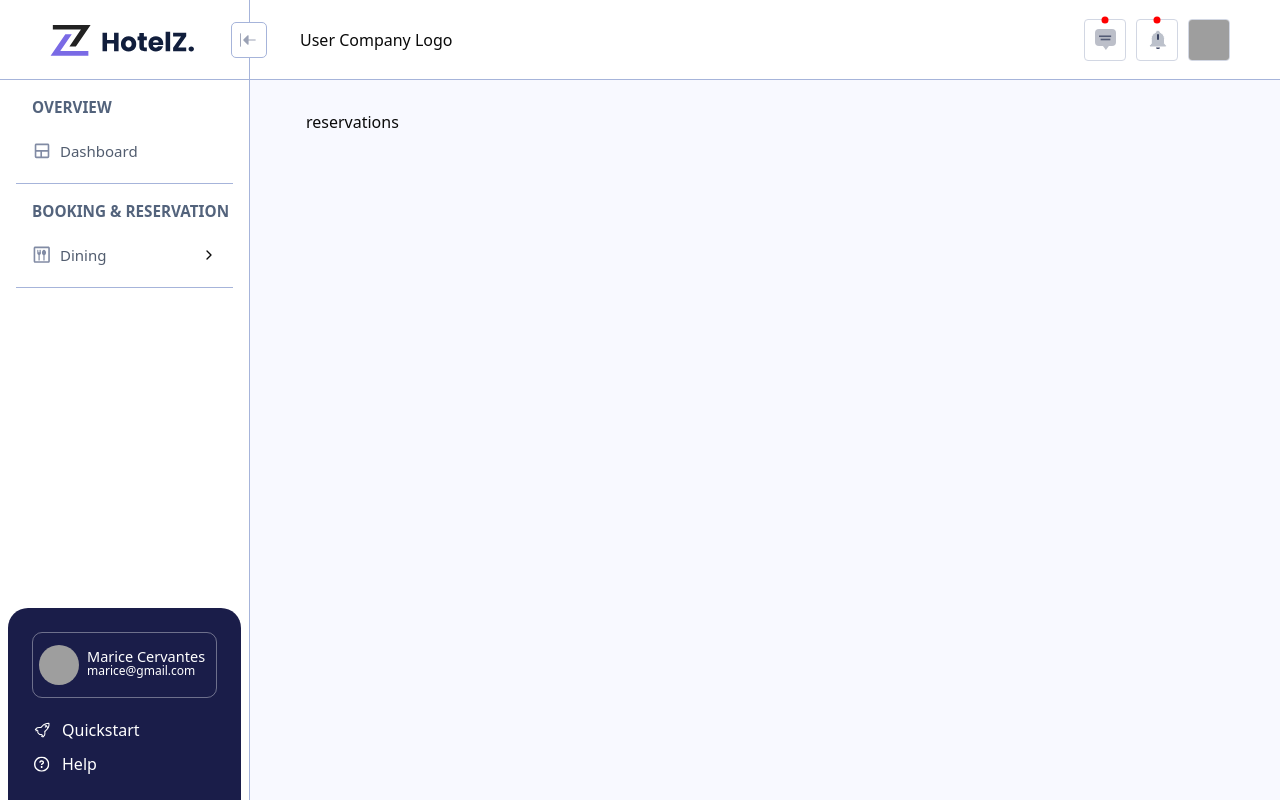
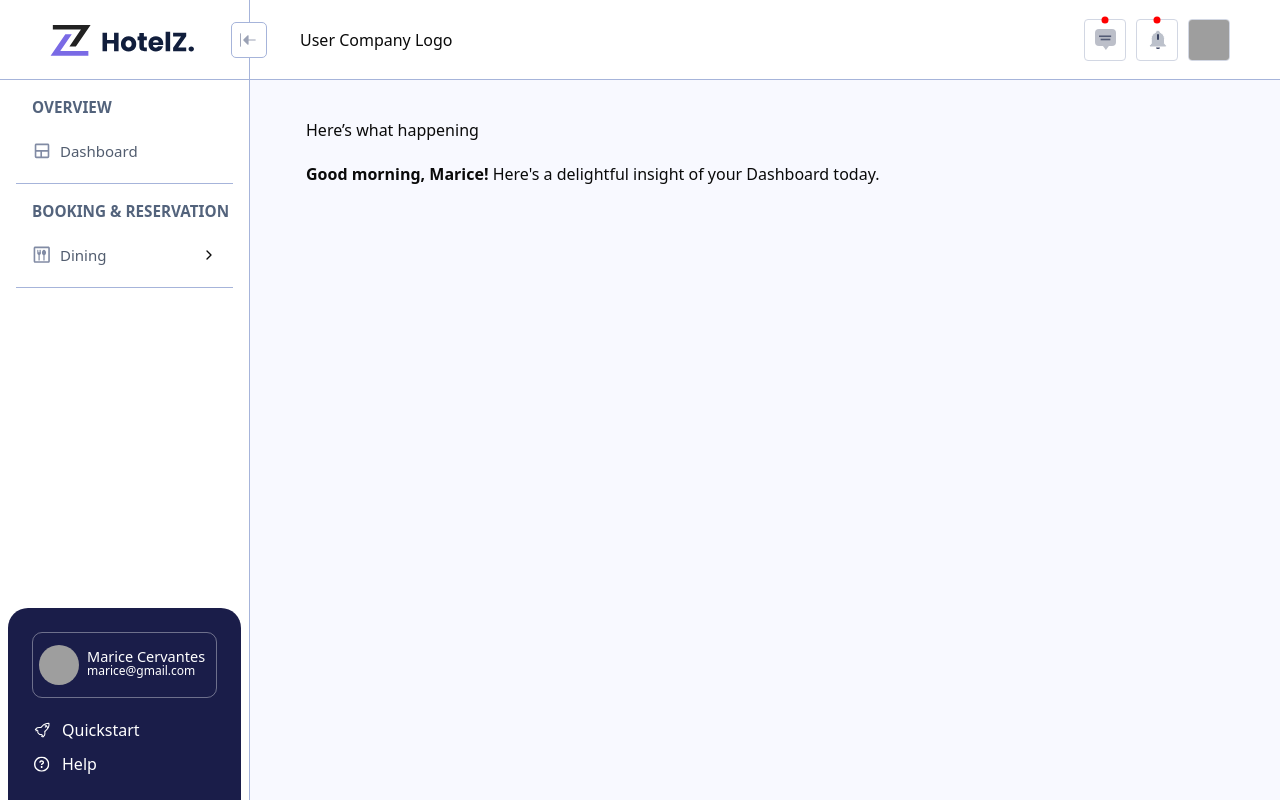
Before and after one commit to Risiidhan/Reservations-dashboard, a Next.js app: page /dining/reservations in a window 1280 px wide. Built offline with nearby package versions, Linux system fonts and the light colour scheme; grey boxes are pictures that could not be loaded.

Commit message:
initialize page

```diff
--- /dev/null
+++ b/src/app/(screens)/dining/reservations/components/ReservationComponent.tsx
@@ -0,0 +1,23 @@
+import React from 'react'
+
+const ReservationComponent = () => {
+  return (
+     <div className="flex flex-col w-full gap-[40px]">
+      <div className="">
+        <div className="dashboard-heading leading-[2.5rem] mb-3">Here’s what happening</div>
+        <div className="dashboard-subheading">
+          <span className="font-[600]">Good morning, Marice!</span>
+          {" "}Here's a delightful insight of your Dashboard today.
+        </div>
+      </div>
+
+      <div className="quick-analytic-row">
+      </div>
+
+      <div className="chart-row">
+      </div>
+    </div>
+  )
+}
+
+export default ReservationComponent
--- a/src/app/(screens)/dining/reservations/page.tsx
+++ b/src/app/(screens)/dining/reservations/page.tsx
@@ -1,9 +1,10 @@
 import React from 'react'
+import ReservationComponent from './components/ReservationComponent'
 
 const Page = () => {
   return (
     <div>
-      reservations
+      <ReservationComponent />
     </div>
   )
 }
```
